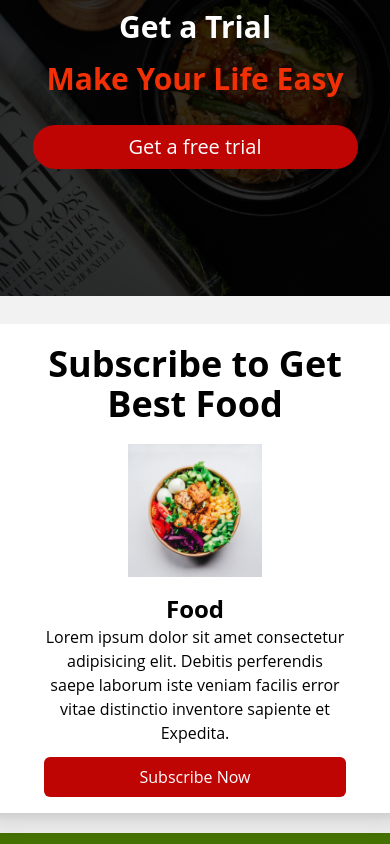
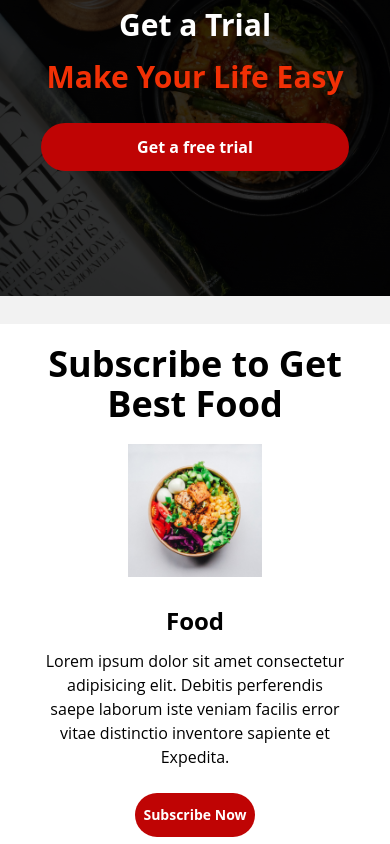
Before and after one commit to ms29ash/FitAtHome, a React (Create React App) app: page / in a window 390 px wide. Shown: the part 1640-2484 px from the top of the page. Built offline with nearby package versions, Linux system fonts and the light colour scheme; no server answers.

Commit message:
fixing buttons

```diff
--- a/src/Components/Navbar.js
+++ b/src/Components/Navbar.js
@@ -37,7 +37,7 @@ function Navbar() {
 
           <NavLink to="/subscribe">Subscribe</NavLink>
 
-          <LoginLink to="/signin">Sign In</LoginLink>
+          <LoginLink to="/signin">Login</LoginLink>
         </NavLinks>
       </Nav>
     </>
@@ -55,7 +55,7 @@ const NavLinks = tw.div`
 flex-1 md:!flex hidden justify-end items-center `;
 const NavLink = tw(
   Link
-)`mx-4 text-xl text-redfood hover:text-orangefood  font-semibold hover:underline`;
+)`mx-4 text-lg text-redfood hover:text-orangefood  font-semibold hover:underline`;
 const LoginLink = tw(Link)`
-mx-4 text-xl text-white  font-semibold bg-redfood hover:bg-orangefood px-4 py-1 rounded-2xl
+mx-4 text-sm text-white  font-bold bg-redfood hover:bg-orangefood px-8  py-3  rounded-full
 `;
--- a/src/Components/Subscribe.js
+++ b/src/Components/Subscribe.js
@@ -39,10 +39,10 @@ const Container = tw.div`   bg-white justify-center shadow-xl px-12 md:px-16 fle
 const Head = tw.h1`text-black headings text-center `
 const Wrapper = tw.div`flex  items-center flex-col lg:flex-row xl:pb-8`
 
-const Img = tw.img`w-[40%] `
-const Details = tw.div`text flex flex-col bg-white p-4 justify-center`
+const Img = tw.img`w-[40%] h-[80%] object-cover`
+const Details = tw.div`text flex flex-col bg-white p-4 justify-center items-center lg:items-start`
 
-const Heading = tw.h1`text-2xl text-center xl:text-left font-bold`
+const Heading = tw.h1`text-2xl text-center xl:text-left font-bold my-3`
 
 const Text = tw.p`mb-3 text-center xl:text-left`
-const Button = tw(Link)`lg:w-3/5 w-full text-center hover:bg-orangefood bg-redfood text-white font-medium	 xl:mx-0  lg:mx-auto px-2 py-2 rounded-md`
+const Button = tw(Link)`lg:w-full w-2/5 text-center hover:bg-orangefood bg-redfood text-white font-bold xl:mx-0 text-sm  px-2 py-3 rounded-full mt-3 mb-3`
--- a/src/Components/Trial.js
+++ b/src/Components/Trial.js
@@ -21,7 +21,7 @@ const Container = tw.div`grid place-items-center  md:h-[80vh] h-[50vh] bg-blend-
 
 const Wrapper = tw.div`flex flex-col`
 
-const Button = tw(Link)` text-center md:text-2xl  hover:bg-orangefood bg-redfood rounded-3xl px-24 lg:py-3 py-2  text-white text-xl lg:text-2xl mt-5 mx-auto`
+const Button = tw(Link)` text-center text-md font-bold hover:bg-orangefood bg-redfood rounded-full px-24 py-3   text-white  lg:text-2xl mt-5 mx-auto`
 
 const Text = tw.p`lg:text-5xl text-3xl text-center my-2 lg:my-5 font-bold `
 
```
